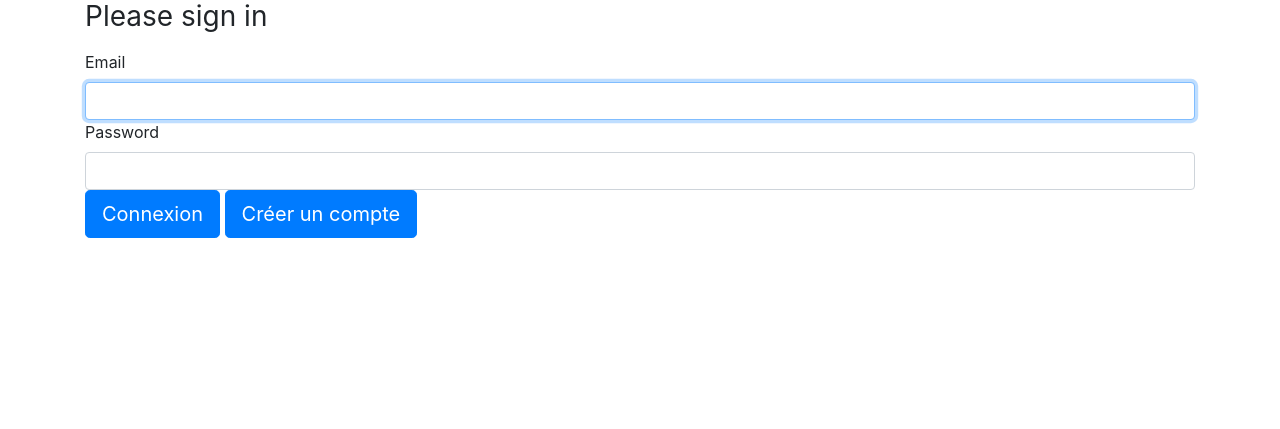
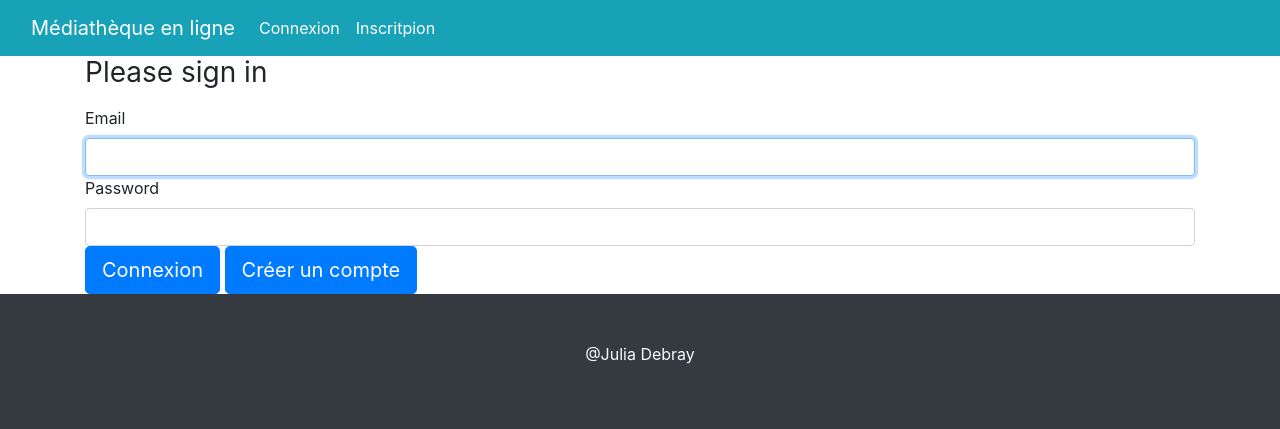
Before and after one commit to juliaDebray/online-loan, a Symfony app: template templates/security/login.html.twig in a window 1280 px wide. Shown: the top 429 px of the page. Run offline with Twig, Linux system fonts and the light colour scheme; the template is opened without the code that fills it, so the values that code supplies are empty; some libraries are stand-ins or nearby versions.

Commit message:
IMPROVE: some adjustment and style on the basic layout

```diff
--- a/src/Controller/AppAuthenticatorController.php
+++ b/src/Controller/AppAuthenticatorController.php
@@ -15,7 +15,7 @@ class AppAuthenticatorController extends AbstractController
     public function login(AuthenticationUtils $authenticationUtils): Response
     {
          if ($this->getUser()) {
-             return $this->redirectToRoute('home');
+             return $this->redirectToRoute('home_page');
          }
 
         // get the login error if there is one
--- a/src/Controller/Home.php
+++ b/src/Controller/HomeController.php
@@ -6,12 +6,12 @@ use Symfony\Bundle\FrameworkBundle\Controller\AbstractController;
 use Symfony\Component\HttpFoundation\Response;
 use Symfony\Component\Routing\Annotation\Route;
 
-class Home extends AbstractController
+class HomeController extends AbstractController
 {
     /**
      * display home page
      *
-     * @Route("/Accueil", name="home_page")
+     * @Route("/home", name="home_page")
      */
     public function HomePage() : Response
     {
--- a/templates/base.html.twig
+++ b/templates/base.html.twig
@@ -13,19 +13,18 @@
     <body>
         {% block header %}
     <header>
+        {% set currentPath = path(app.request.attributes.get('_route'), app.request.attributes.get('_route_params')) %}
             <nav class="navbar navbar-expand-lg navbar-dark bg-info">
                 <div class="container-fluid">
-                    <a class="navbar-brand" href="{{ path('home_page') }}">Médiathèqe en ligne</a>
+                    <a class="navbar-brand" href="{{ path('home_page') }}">Médiathèque en ligne</a>
                     <button class="navbar-toggler" type="button" data-bs-toggle="collapse" data-bs-target="#navbarText" aria-controls="navbarText" aria-expanded="false" aria-label="Toggle navigation">
                         <span class="navbar-toggler-icon"></span>
                     </button>
                     <div class="collapse navbar-collapse" id="navbarText">
                         <ul class="navbar-nav me-auto mb-2 mb-lg-0">
+                            {% if app.user %}
                             <li class="nav-item">
-                                <a class="nav-link active" aria-current="page" href="{{ path('home_page') }}">Home</a>
-                            </li>
-                            <li class="nav-item">
-                                <a class="nav-link" href="{{ path('books_catalog') }}">Bibliothèque</a>
+                                <a class="nav-link {{ currentPath == path('books_catalog') ? 'active' : '' }}" href="{{ path('books_catalog') }}">Bibliothèque</a>
                             </li>
                             <li class="nav-item">
                                 <a class="nav-link" href="#">Mes emprunts</a>
@@ -34,16 +33,23 @@
                                 <a class="nav-link" href="#">Les emprunts en cours</a>
                             </li>
                             <li class="nav-item">
-                                <a class="nav-link" href="{{ path('employees_new') }}">Créer un compte employé</a>
+                                <a class="nav-link {{ currentPath == path('employees_new') ? 'active' : '' }}" href="{{ path('employees_new') }}">Créer un compte employé</a>
                             </li>
                             <li class="nav-item">
-                                <a class="nav-link" href="{{ path('customers_validation_page') }}">Demandes de compte</a>
+                                <a class="nav-link {{ currentPath == path('customers_validation_page') ? 'active' : '' }}" href="{{ path('customers_validation_page') }}">Demandes de compte</a>
                             </li>
                             <li class="nav-item">
                                 <a class="nav-link" href="{{ path('app_logout') }}">Déconnexion</a>
                             </li>
+                            {% else %}
+                            <li class="nav-item">
+                                <a class="nav-link {{ currentPath == path('app_login') ? 'active' : '' }}" href="{{ path('app_login') }}">Connexion</a>
+                            </li>
+                            <li class="nav-item">
+                                <a class="nav-link {{ currentPath == path('customers_new') ? 'active' : '' }}" href="{{ path('customers_new') }}">Inscritpion</a>
+                            </li>
+                            {% endif %}
                         </ul>
-
                     </div>
                 </div>
             </nav>
--- a/templates/customers/new.html.twig
+++ b/templates/customers/new.html.twig
@@ -1,12 +1,9 @@
 {% extends 'base.html.twig' %}
 
 {% block title %}Créer un compte{% endblock %}
-{% block header %}{% endblock %}
+
 {% block body %}
     <h1>Créer un compte</h1>
 
     {{ include('customers/_form.html.twig') }}
-
-    <a href="{{ path('app_login') }}">Retour</a>
 {% endblock %}
-{% block footer %} {% endblock %}
--- a/templates/security/login.html.twig
+++ b/templates/security/login.html.twig
@@ -1,8 +1,7 @@
 {% extends 'base.html.twig' %}
 
 {% block title %}Connexion{% endblock %}
-{% block header %}
-{% endblock header %}
+
 {% block body %}
 <form method="post">
     {% if error %}
@@ -29,5 +28,3 @@
     <a class="btn btn-lg btn-primary" href="{{ path('customers_new') }}">Créer un compte</a>
 </form>
 {% endblock %}
-{% block footer %}
-{% endblock footer %}
```
